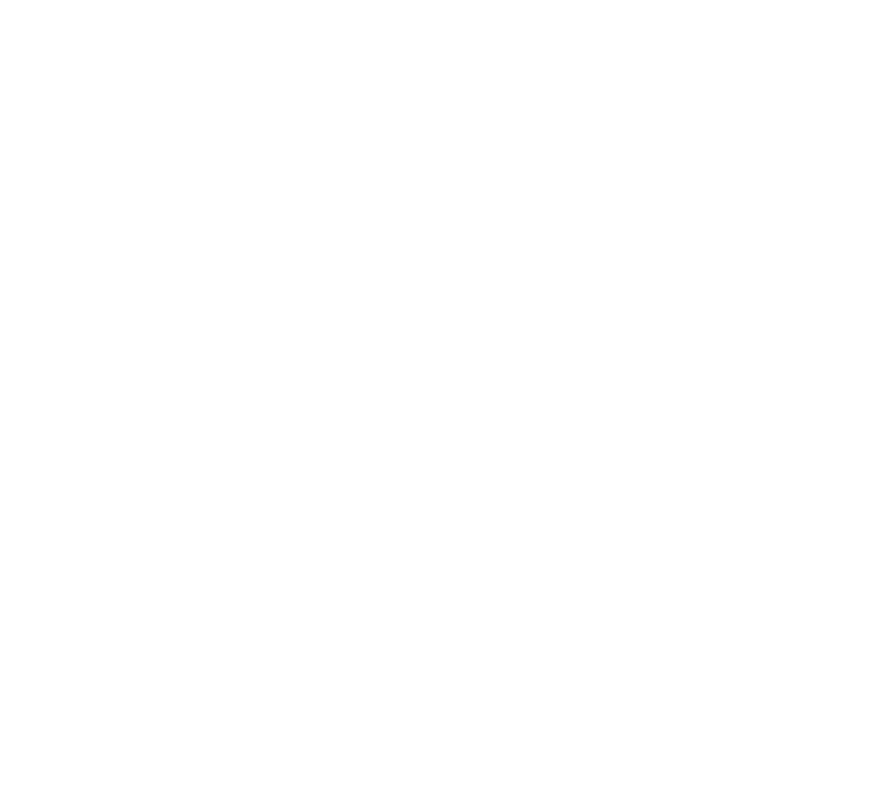
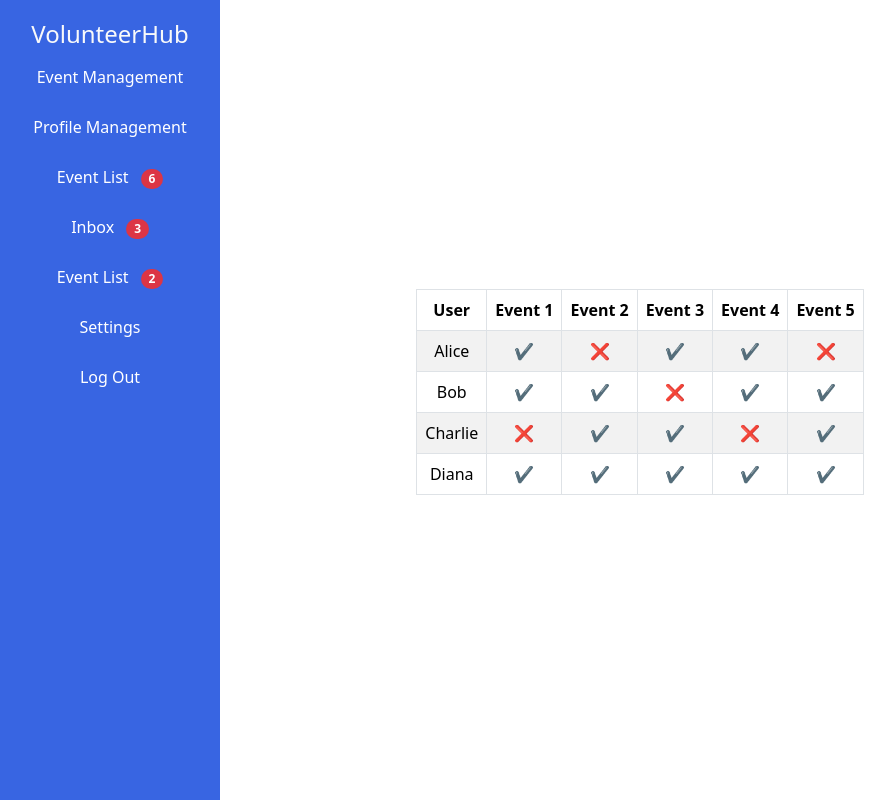
Before and after one commit to Muhammad-Wajeeh/4353-Software-Design-Project-, a React (Vite) app in the folder Client/: page /VolunteerHistory in a window 1280 px wide. Before the commit this address had no page. Shown: the whole page, without its empty margins (0-896 px from the left). Built offline with nearby package versions, Linux system fonts and the light colour scheme.

Commit message:
Added Volunteer Table

```diff
--- a/Client/src/App.jsx
+++ b/Client/src/App.jsx
@@ -4,15 +4,14 @@
 import Login from "./Pages/Login";
 import Register from "./Pages/Register";
 import ProfileManagement from "./Pages/ProfileManagement";
-import EventManagement from './Pages/EventManagement';
-
+import EventManagement from "./Pages/EventManagement";
+import VolunteerHistory from "./Pages/VolunteerHistory";
 
 function App() {
   const [count, setCount] = useState(0);
   return (
     <>
       <Router>
-
         <Routes>
           <Route path="/Login" element={<Login></Login>} />
           <Route path="/Register" element={<Register></Register>} />
@@ -20,13 +19,17 @@
             path="/ProfileManagement"
             element={<ProfileManagement></ProfileManagement>}
           />
-                <Route
-          path="/EventManagement"
-          element = {<EventManagement></EventManagement>}
-            />
+          <Route
+            path="/EventManagement"
+            element={<EventManagement></EventManagement>}
+          />
+
+          <Route
+            path="/VolunteerHistory"
+            element={<VolunteerHistory></VolunteerHistory>}
+          />
         </Routes>
       </Router>
-
     </>
   );
 }
--- /dev/null
+++ b/Client/src/Pages/VolunteerHistory.jsx
@@ -0,0 +1,47 @@
+import React from "react";
+import { useState } from "react";
+import Table from "react-bootstrap/Table";
+import Sidebar from "./Sidebar";
+
+function VolunteerHistory() {
+  const users = ["Alice", "Bob", "Charlie", "Diana"];
+  const events = ["Event 1", "Event 2", "Event 3", "Event 4", "Event 5"];
+
+  // Example attendance data (true = present, false = absent)
+  const attendance = {
+    Alice: [true, false, true, true, false],
+    Bob: [true, true, false, true, true],
+    Charlie: [false, true, true, false, true],
+    Diana: [true, true, true, true, true],
+  };
+
+  return (
+    <>
+      <Sidebar></Sidebar>
+      <Table striped bordered hover>
+        <thead>
+          <tr>
+            <th>User</th>
+            {events.map((event, index) => (
+              <th key={index}>{event}</th>
+            ))}
+          </tr>
+        </thead>
+        <tbody>
+          {users.map((user) => (
+            <tr key={user}>
+              <td>{user}</td>
+              {attendance[user].map((present, i) => (
+                <td key={i} style={{ textAlign: "center" }}>
+                  {present ? "✔️" : "❌"}
+                </td>
+              ))}
+            </tr>
+          ))}
+        </tbody>
+      </Table>
+    </>
+  );
+}
+
+export default VolunteerHistory;
```
